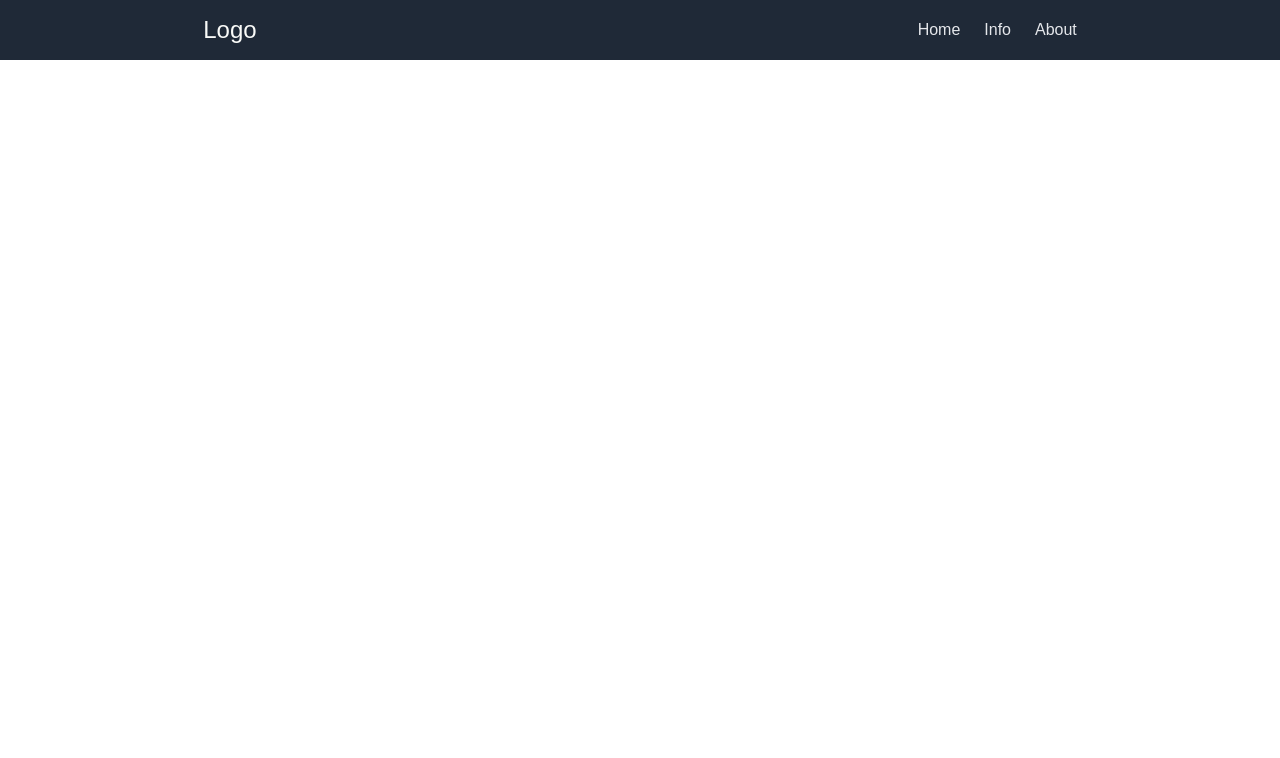
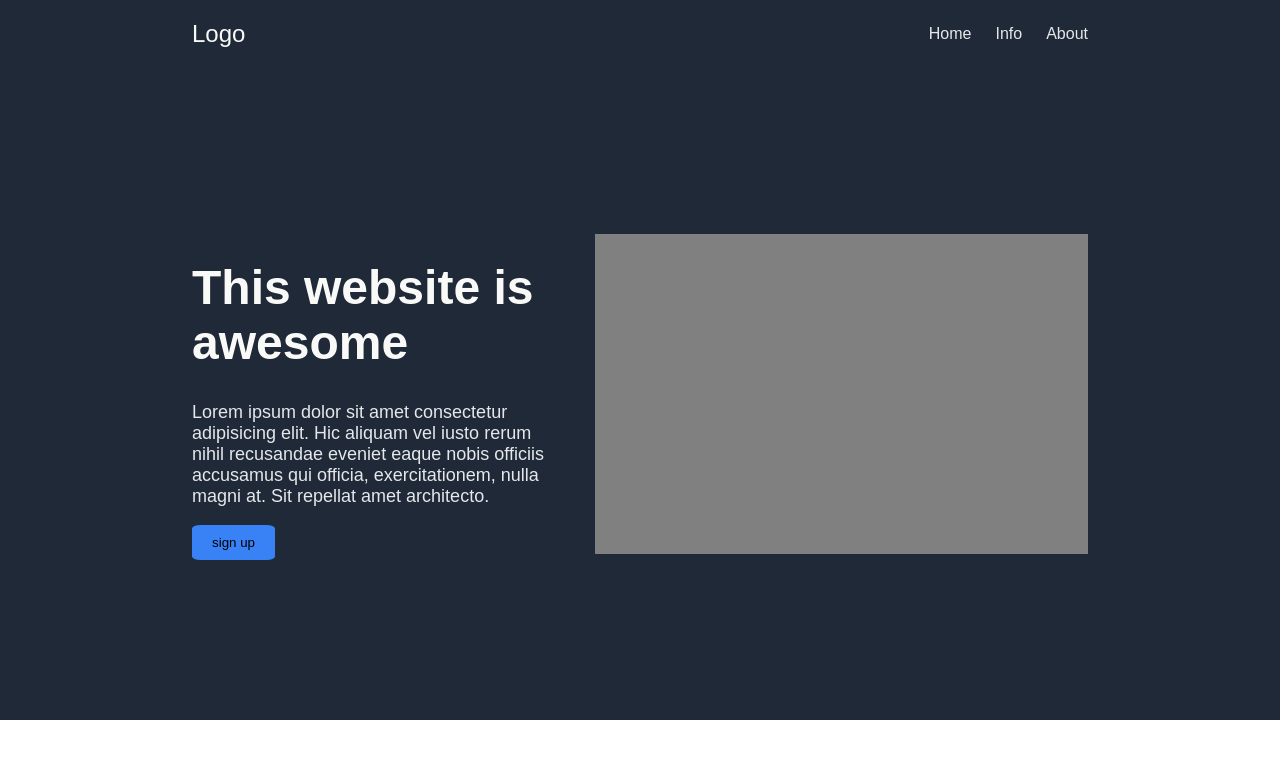
Before and after one commit to mohamedhany1231/projects, a plain HTML site: page index.html in a window 1280 px wide. Drawn offline with Linux system fonts and the light colour scheme.

Commit message:
create home section

```diff
--- a/index.html
+++ b/index.html
@@ -25,6 +25,21 @@
 
     <!-- end header -->
 
+    <!-- home -->
+        <div class="home">
+            <div class="text">
+                <h1>This website is awesome</h1>
+                <p>  Lorem ipsum dolor sit amet consectetur
+                    adipisicing elit. Hic aliquam vel iusto rerum nihil recusandae eveniet eaque nobis
+                    officiis accusamus qui officia, exercitationem, nulla magni at. Sit repellat amet architecto.</p>
+                    <button>sign up</button>
+            </div>
+            <div class="img">
+
+            </div>
+        </div>
+    <!-- end home -->
+
 
 </body>
 </html>
--- a/style.css
+++ b/style.css
@@ -13,7 +13,7 @@ body{
     align-items: center;
     padding: 16px;
     background-color: #1f2937;
-    background-size: auto 110%;
+    padding: 20 15%;
 
 
 }
@@ -33,9 +33,45 @@ body{
 .header-left {
     font-size: 24px;
     color: #f9faf8;
-    margin-left: 15%;
+
 }
 .header-right{
-    margin-right: 15%;
+
 }
 /* end header */
+
+/* home */
+.home {
+    display: flex;
+    justify-content: center;
+    align-items: center;
+    background-color: #1f2937;
+    padding: 160 15%;
+    gap: 40px;
+
+}
+.home h1  {
+    color: #f9faf8;
+    font-size: 48px;
+    font-weight: 800;
+}
+.home p {
+    font-size: 18px;
+    color: #e5e7eb;
+}
+
+.home  .img {
+    flex-basis: 55%;
+    flex-shrink: 0;
+    height: 320px;
+    background-color: gray;
+
+}
+.home button {
+    background-color: #3882f6;
+    padding:10px 20px;
+    border: 0;
+    border-radius: 10%;
+}
+
+/* end home */
```
